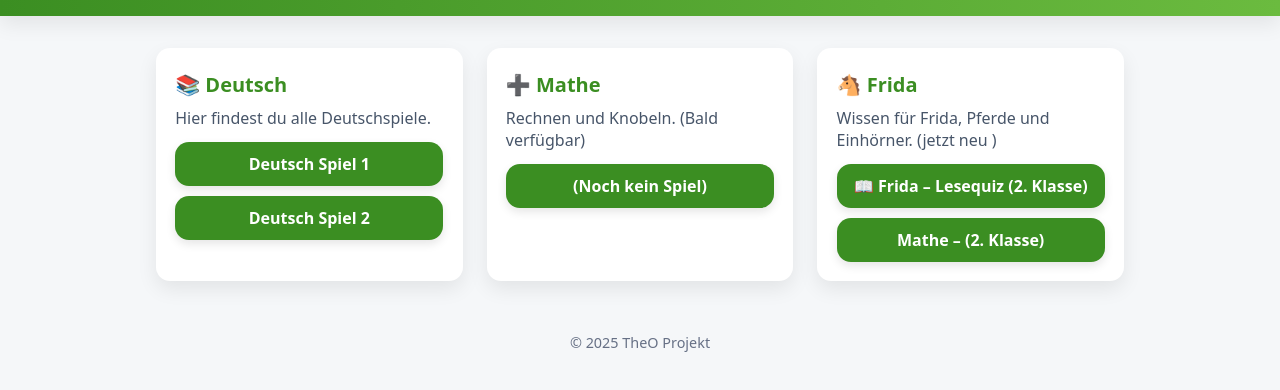
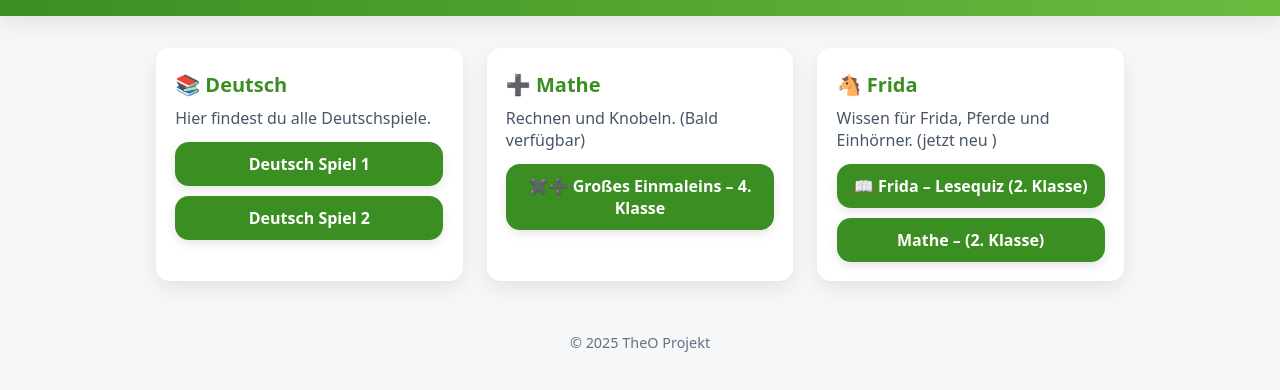
Before and after one commit to TheOProject16/The_O_Project, a plain HTML site: page index.html in a window 1280 px wide. Shown: the part 88-478 px from the top of the page. Drawn offline with Linux system fonts and the light colour scheme.

Commit message:
Update index.html
Mathe TheO hinzugefügt

```diff
--- a/index.html
+++ b/index.html
@@ -64,7 +64,7 @@
       <h2>➕ Mathe</h2>
       <p>Rechnen und Knobeln. (Bald verfügbar)</p>
       <div class="links">
-        <a href="#" onclick="alert('Hier kannst du später Mathe-Spiele hinzufügen. Lege eine Datei wie spiel/mathe/einmaleins.html an und verlinke sie hier.');return false;">(Noch kein Spiel)</a>
+        <a href="./SpielEinmaleins4.html">✖️➗ Großes Einmaleins – 4. Klasse</a>
       </div>
     </div>
 
```
